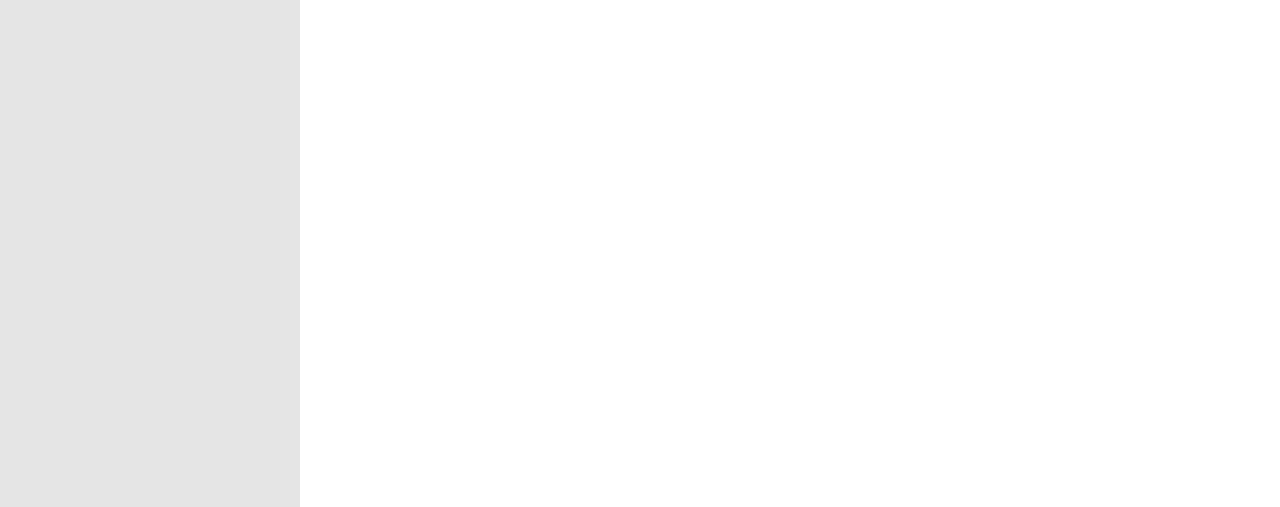
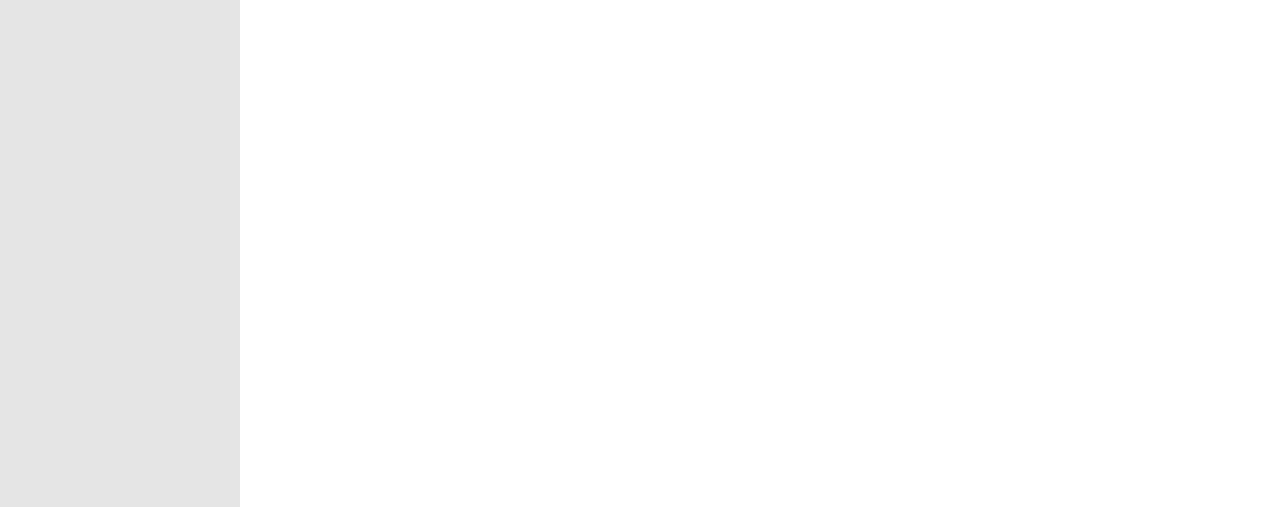
Before and after one commit to mbdeviant/todo-list, a plain HTML site: page index.html in a window 1280 px wide. Shown: the part 265-772 px from the top of the page. Drawn offline with Linux system fonts and the light colour scheme.

Commit message:
change nav container width

```diff
--- a/style.css
+++ b/style.css
@@ -49,7 +49,7 @@ h1:hover,
   display: flex;
   flex-direction: column;
   align-items: center;
-  min-width: 300px;
+  min-width: 240px;
   padding-top: 18px;
   background-color: rgba(0, 0, 0, 0.1);
 }
```
